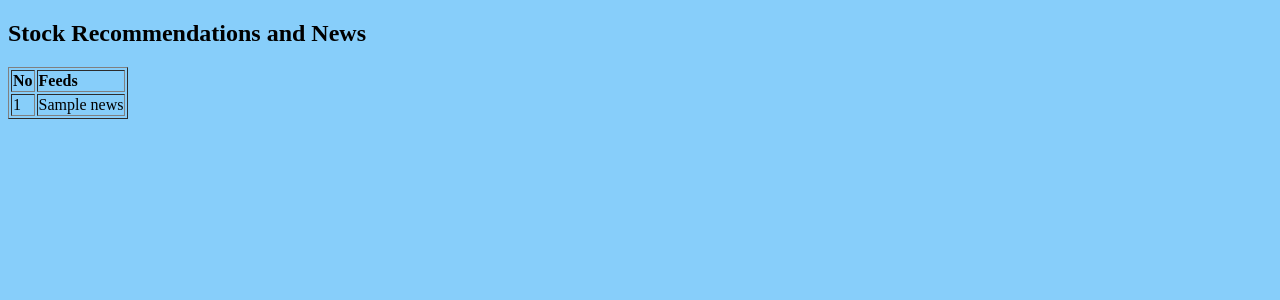
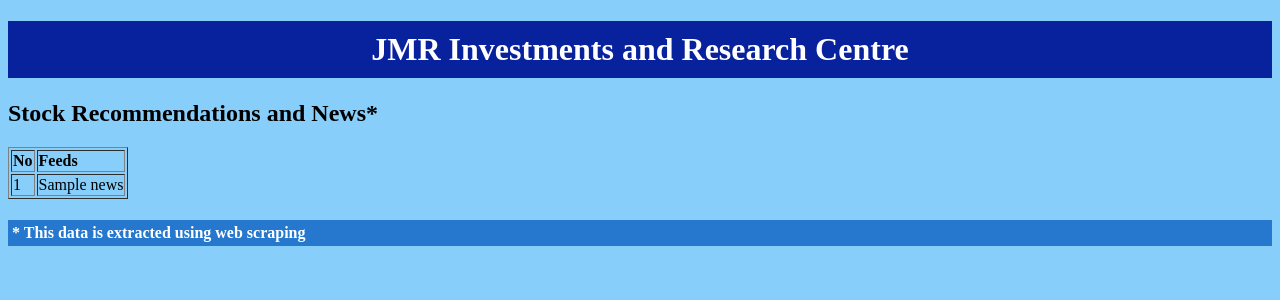
Before and after one commit to jerinjmr/learn-python, a Flask app: template web-scraping/templates/index.html in a window 1280 px wide. Shown: the top 300 px of the page. Run offline with Flask 2, Linux system fonts and the light colour scheme; the template is opened without the code that fills it: most values are stand-ins (such as "Sample title", 1, 10 or a date in 2020).

Commit message:
Improve HTML page

```diff
--- a/web-scraping/static/style.css
+++ b/web-scraping/static/style.css
@@ -1,3 +1,14 @@
 body {
     background-color: lightskyblue
    }
+.logo {
+    background-color: #08219c;
+    padding: 10px;
+    color: white;
+    text-align: center;
+  }
+.info {
+background-color: #1d6fcce8;
+padding: 4px;
+color: white;
+}
--- a/web-scraping/templates/index.html
+++ b/web-scraping/templates/index.html
@@ -11,7 +11,10 @@
 </head>
 
 <body>
-    <H2>Stock Recommendations and News</H2>
+    <div class="container">
+        <h1 class="logo">JMR Investments and Research Centre</h1>
+    </div>
+    <H2>Stock Recommendations and News* </H2>
     <table border="1">
         <thead>
             <tr>
@@ -28,6 +31,9 @@
             {% endfor %}
         </tbody>
     </table>
+    <div class="container">
+        <h4 class="info">* This data is extracted using web scraping</h4>
+    </div>
     <script src="../static/script.js"></script>
 </body>
 
```
